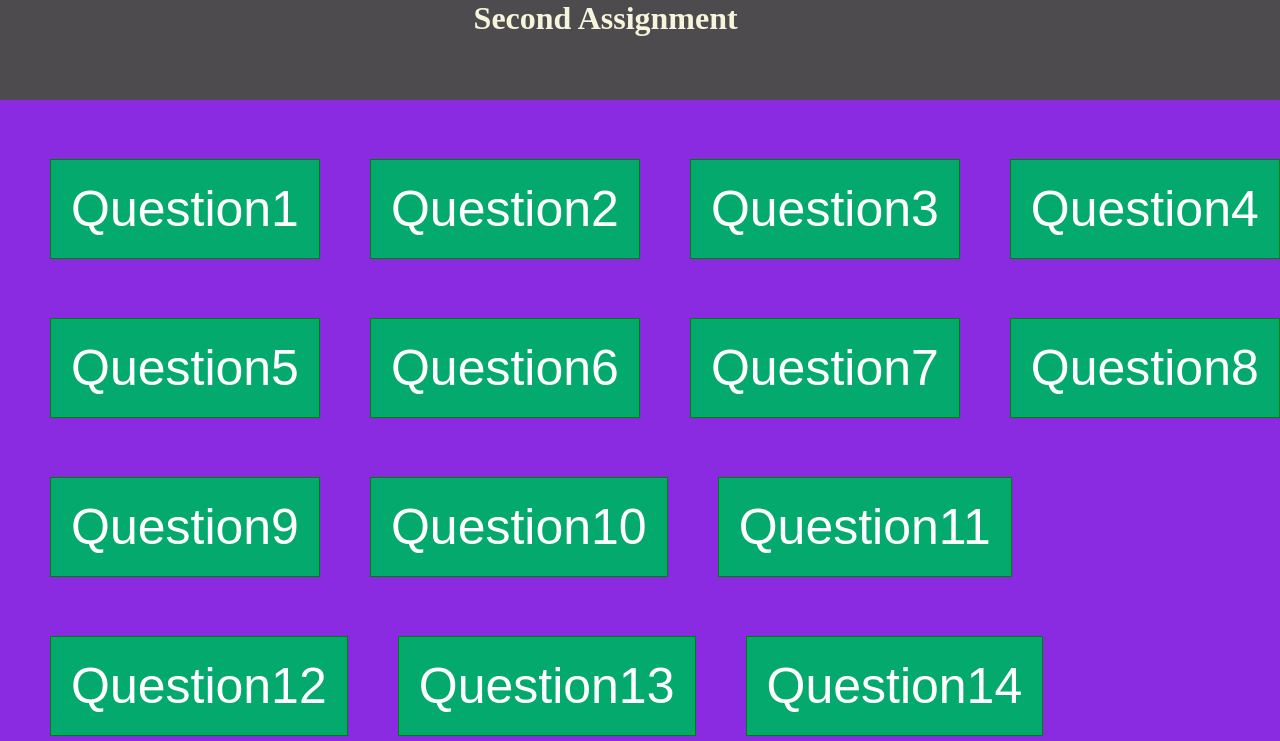
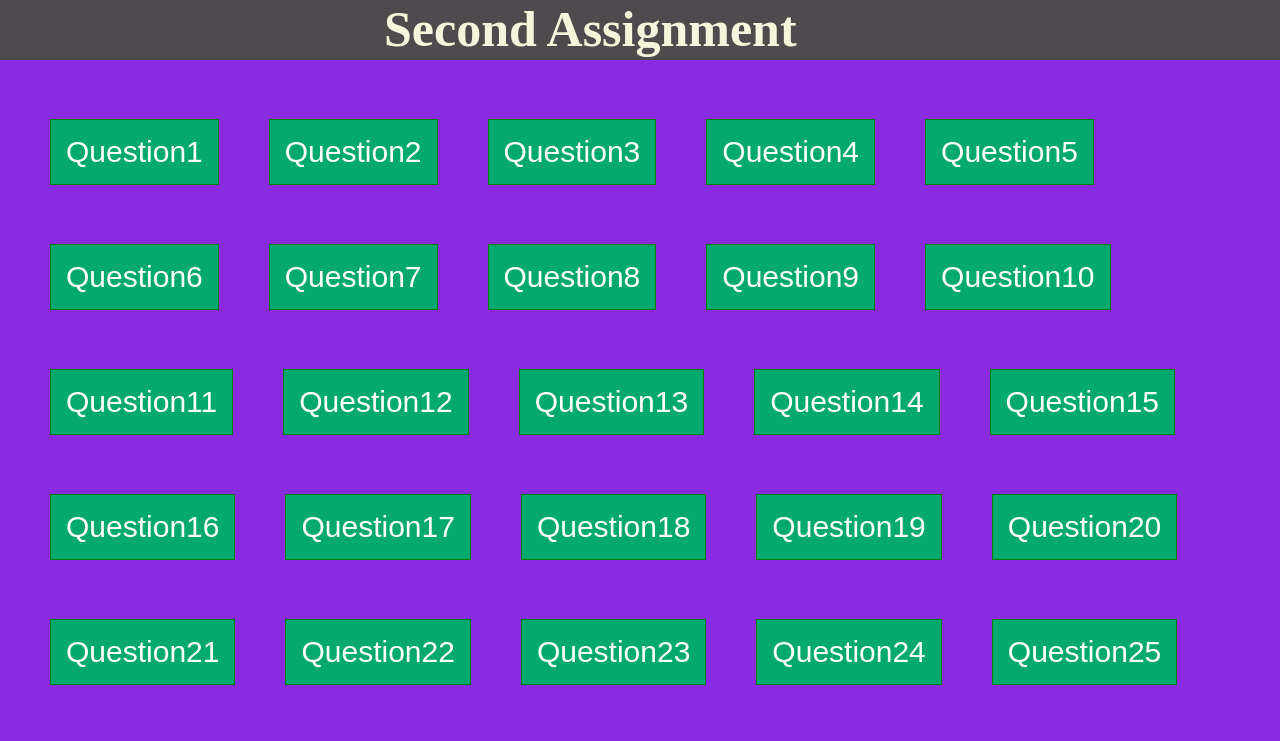
Before and after one commit to Sneha341/Assignment, a plain HTML site: page index.html in a window 1280 px wide. Shown: the top 741 px of the page. Drawn offline with Linux system fonts and the light colour scheme.

Commit message:
modified file

```diff
--- a/index.html
+++ b/index.html
@@ -11,11 +11,13 @@
             margin:0;
         }
         .heading{
+           display: flex;
            background-color: rgb(77, 75, 77);
-           /* padding-top: 5px; */
-           padding-left: 37%;
+           padding-left: 30%;
            color:beige;
-           height:100px;
+           height:60px;
+           font-size: 25px;
+
         }
         .container{
             background-color: rgb(174, 117, 227);
@@ -26,11 +28,12 @@
              background-color: #04AA6D; /* Green background */
             border: 1px solid green; /* Green border */
             color: white; /* White text */
-            padding: 20px 20px; /* Some padding */
+            padding: 15px 15px; /* Some padding */
             cursor: pointer; /* Pointer/hand icon */
             float: left; /* Float the buttons side by side */
-            font-size: 50px;
+            font-size: 30px;
             margin: 59px 0px 0px 50px;
+
         }
     </style>
 </head>
@@ -38,16 +41,16 @@
             <div class=heading><h1>Second Assignment</h1></div>
             <div class="container">
 
-            <a href="AllCodes/Q1.html"><button>Question1</button></a>
-            <a href="AllCodes/Q2.html"><button>Question2</button></a>
-            <a href="AllCodes/Q3.html"><button>Question3</button></a>
+            <a href="AllCodes/Q1.html"><button class="btn">Question1</button></a>
+            <a href="AllCodes/Q2.html"><button class="btn">Question2</button></a>
+            <a href="AllCodes/Q3.html"><button class="btn">Question3</button></a>
 
 
-            <a href="AllCodes/Q4.html"><button>Question4</button></a>
-            <a href="AllCodes/Q5.html"><button>Question5</button></a>
-            <a href="AllCodes/Q6.html"><button>Question6</button></a>
+            <a href="AllCodes/Q4.html"><button class="btn">Question4</button></a>
+            <a href="AllCodes/Q5.html"><button class="btn">Question5</button></a>
+            <a href="AllCodes/Q6.html"><button class="btn">Question6</button></a>
 
-            <a href="AllCodes/Q7.html"><button>Question7</button></a>
+            <a href="AllCodes/Q7.html"><button class="btn">Question7</button></a>
             <a href="AllCodes/Exercise8.html"><button>Question8</button></a>
             <a href="AllCodes/9.html"><button>Question9</button></a>
 
```
Also changed, not shown: AllCodes/21.html (+1 -1 lines).
